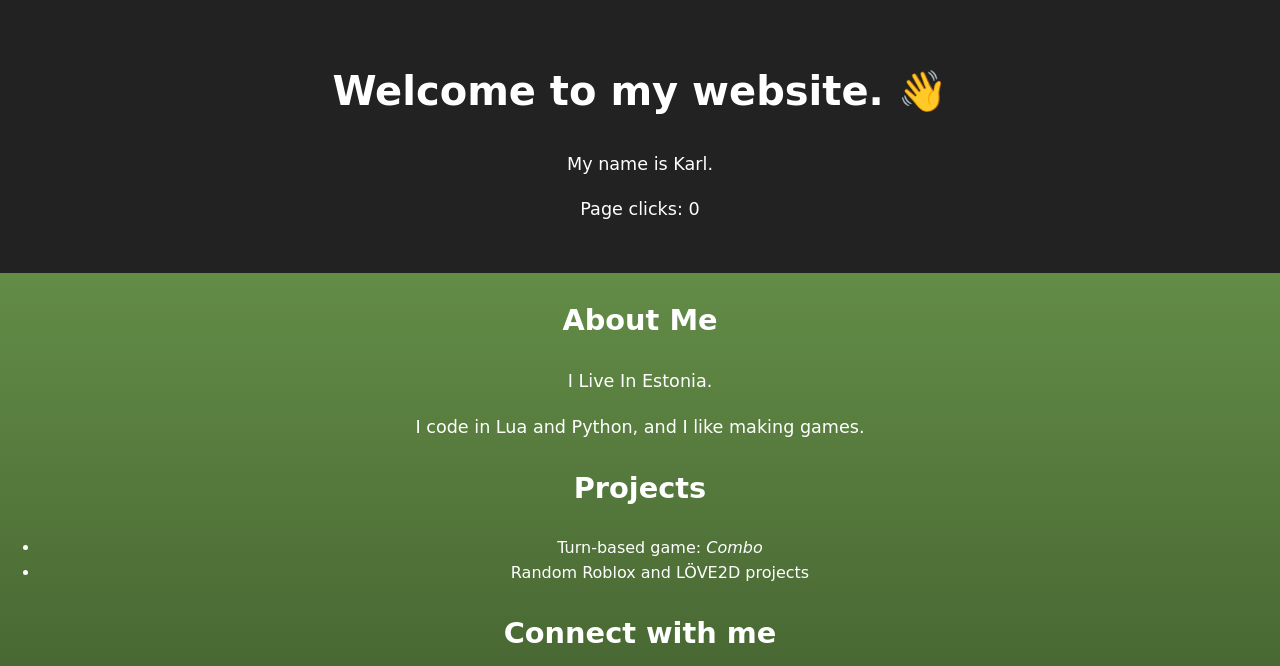
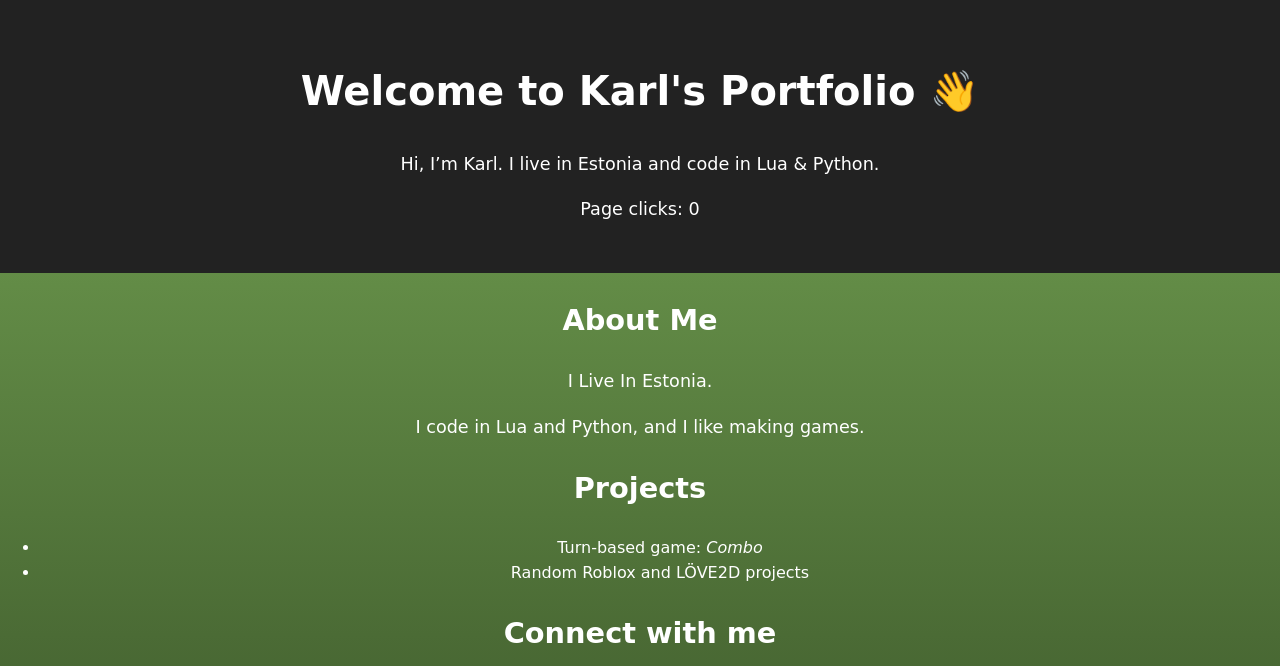
Before and after one commit to KarlThaGoober/website, a plain HTML site: page index.html in a window 1280 px wide. Shown: the top 666 px of the page. Drawn offline with Linux system fonts and the light colour scheme.

Commit message:
Update index.html

```diff
--- a/index.html
+++ b/index.html
@@ -9,9 +9,9 @@
 </head>
 <body>
   <header>
-    <h1>Welcome to my website. 👋</h1>
-    <p>My name is Karl.</p>
-    <p>Page clicks: <span id="clicks">0</span></p>
+  <h1>Welcome to Karl's Portfolio 👋</h1>
+  <p>Hi, I’m Karl. I live in Estonia and code in Lua & Python.</p>
+  <p>Page clicks: <span id="clicks">0</span></p>
   </header>
 
   <main>
```
